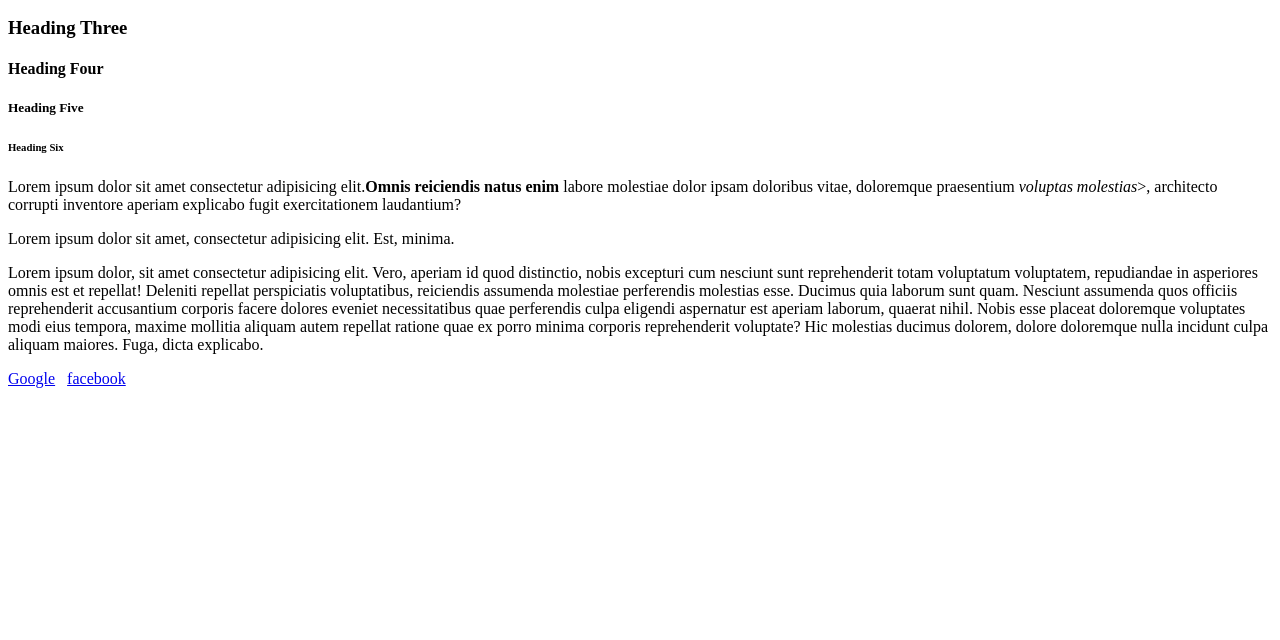
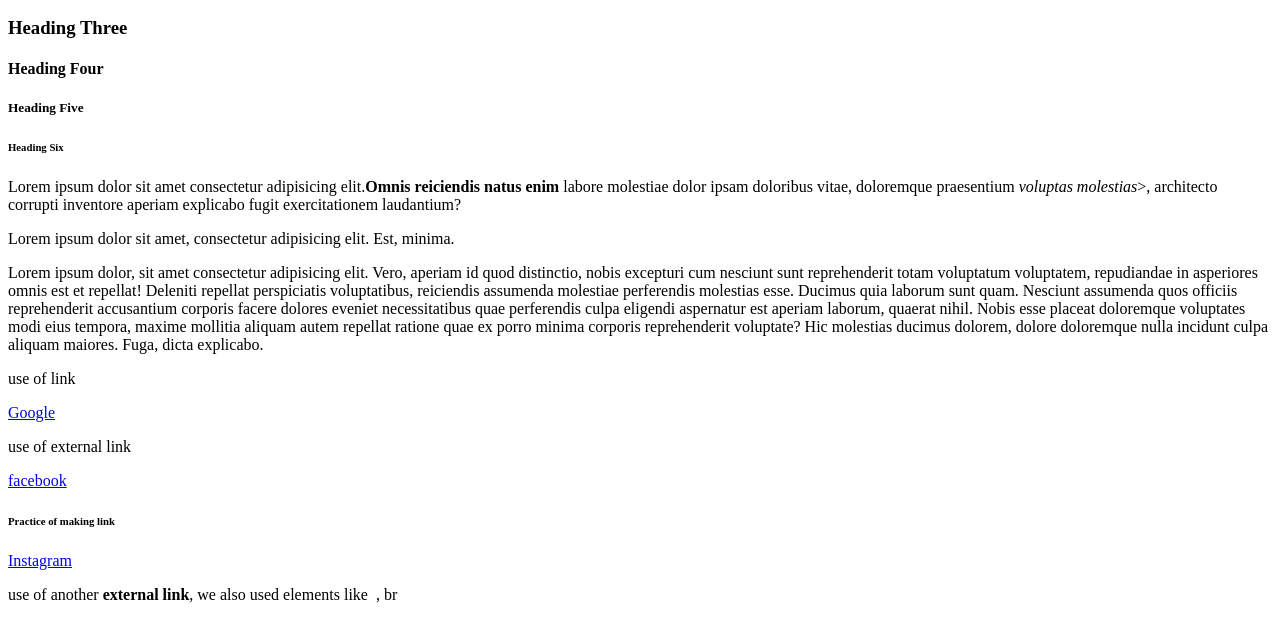
Before and after one commit to Eshan01/Demo, a plain HTML site: page index.html in a window 1280 px wide. Shown: the part 110-750 px from the top of the page. Drawn offline with Linux system fonts and the light colour scheme.

Commit message:
Add files via upload

```diff
--- a/index.html
+++ b/index.html
@@ -30,6 +30,10 @@
         maxime mollitia aliquam autem repellat ratione quae ex porro minima
         corporis reprehenderit voluptate? Hic molestias ducimus dolorem, dolore doloremque nulla incidunt culpa aliquam maiores. Fuga, dicta explicabo.
     </p>
-    <a href="https://www.google.com/">Google</a> &nbsp; <a href="https://www.facebook.com/" target="_blank">facebook</a>
+    <p>use of link</p><a href="https://www.google.com/">Google</a> &nbsp; <p>use of external link</p><a href="https://www.facebook.com/" target="_blank">facebook</a>
+    <br>
+    <h6>Practice of making link</h6>
+    <a href="https://wwww.instagram.com" target=_blank>Instagram</a>
+    <p>use of another <strong>external link</strong>, we also used elements like &nbsp, br</p>
     </body>
 </html>
```
